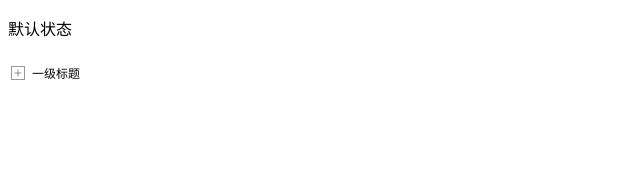
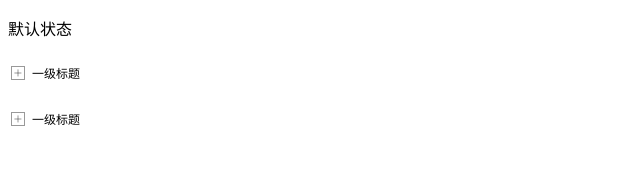
Before and after one commit to edison-tianhe/react-tree-th, a React app: page / in a window 1280 px wide. Shown: the top 196 px of the page, without its empty margins (0-640 px from the left). Built offline with nearby package versions, Linux system fonts and the light colour scheme.

Commit message:
修复了组件之间样式会相互影响的问题/新增部分功能

```diff
--- a/example/index.tsx
+++ b/example/index.tsx
@@ -12,8 +12,8 @@ const ExampleIndexHtml: React.FC<{}> = (props: any) => {
     }, 3000);
   }, [])
 
-  function onLoadData(data) {
-    return new Promise((resolve) => {
+  function onLoadData() {
+    return new Promise<any>((resolve) => {
       setTimeout(() => {
         resolve([
           {
@@ -38,6 +38,16 @@ const ExampleIndexHtml: React.FC<{}> = (props: any) => {
           data={data}
           ref={ref}
           loadData={onLoadData}
+          hoverBgColor={false}
+          onChange={(data) => console.log(data)}
+        />
+        <CustomTree
+          lineColor="red"
+          showLine
+          data={data}
+          ref={ref}
+          hoverBlock="block"
+          loadData={onLoadData}
           onChange={(data) => console.log(data)}
         />
       </div>
--- a/src/index.tsx
+++ b/src/index.tsx
@@ -6,12 +6,13 @@ import React, {
   ForwardRefRenderFunction,
   useImperativeHandle,
   ReactNode,
-  useCallback
+  useCallback,
+  useRef
 } from 'react';
 import {
   CustomTreeProps,
   CustomTreeDataType,
-} from '@/types/index';
+} from './types/index';
 
 import init from '@/tree/init';
 import renderLine from '@/tree/renderLine';
@@ -20,10 +21,13 @@ import styles from '@/styles/index.less';
 
 const CustomTree: ForwardRefRenderFunction<unknown, CustomTreeProps> = ({
   data,
-  lineColor,
-  lineBoxWidth,
+  lineColor = 'rgba(0, 0, 0, 0.4)',
+  expandColor = 'rgba(0, 0, 0, 0.4)',
+  lineBoxWidth = '20px',
+  hoverBgColor = '#e1e1fa',
+  itemStyle = { padding: '4px' },
+  hoverBlock = 'inline',
   itemRender,
-  hoverBgColor,
   showLine = false,
   showExpand = true,
   defaultExpand = true,
@@ -32,6 +36,7 @@ const CustomTree: ForwardRefRenderFunction<unknown, CustomTreeProps> = ({
   onChange,
   onClick,
 }: CustomTreeProps, ref) => {
+  const domRef = useRef<any>();
   const [viewData, setViewData] = useState<CustomTreeDataType[]>([]);
 
   useImperativeHandle(ref, () => ({
@@ -42,16 +47,13 @@ const CustomTree: ForwardRefRenderFunction<unknown, CustomTreeProps> = ({
   }));
 
   useEffect(() => { // *初始化组件参数
-    if (lineColor) {
-      document.querySelector('body').style.setProperty('--rtt-lineColor', lineColor);
+    if (domRef.current) {
+      domRef.current.style.setProperty('--rtt-lineColor', lineColor);
+      domRef.current.style.setProperty('--rtt-expand-color', expandColor);
+      domRef.current.style.setProperty('--rtt-lineBox-width', lineBoxWidth);
+      domRef.current.style.setProperty('--rtt-hover-bgColor', hoverBgColor);
     }
-    if (lineBoxWidth) {
-      document.querySelector('body').style.setProperty('--rtt-lineBox-width', lineBoxWidth);
-    }
-    if (hoverBgColor) {
-      document.querySelector('body').style.setProperty('--rtt-hover-bgColor', hoverBgColor);
-    }
-  }, []);
+  }, [viewData.length]);
 
   useEffect(() => { // *初始化组件数据
     setViewData(init(data, { defaultExpand }));
@@ -93,11 +95,15 @@ const CustomTree: ForwardRefRenderFunction<unknown, CustomTreeProps> = ({
 
       return (
         <Fragment key={id}>
-          <tr className={styles['rtt-tr']}>
+          <tr className={`${styles['rtt-tr']} ${hoverBgColor && hoverBlock === 'block' ? styles['rtt-cursor'] : ''}`}>
             { /* 单元格连接线 */}
             {renderLine(item, { showLine, showExpand, handleExpand, expandStyle })}
             { /* 单元格 */}
-            <td className={styles['rtt-td']} onClick={() => handleClick(item)}>
+            <td
+              className={`${styles['rtt-td']} ${hoverBgColor && hoverBlock === 'inline' ? styles['rtt-cursor'] : ''}`}
+              style={itemStyle}
+              onClick={() => handleClick(item)}
+            >
               {itemRender ? itemRender(item, index, data) : value}
             </td>
           </tr>
@@ -109,7 +115,7 @@ const CustomTree: ForwardRefRenderFunction<unknown, CustomTreeProps> = ({
 
   if (viewData.length) {
     return (
-      <table className={styles['rtt']}>
+      <table className={styles['rtt']} ref={domRef}>
         <tbody>
           {subRender(viewData)}
         </tbody>
--- a/src/styles/index.less
+++ b/src/styles/index.less
@@ -1,10 +1,3 @@
-:root{
-  --rtt-lineColor: rgba(0, 0, 0, 0.4);
-  --rtt-lineBox-width: 20px;
-  --rtt-expand-color: rgba(0, 0, 0, 0.4);
-  --rtt-hover-bgColor: #e1e1fa;
-}
-
 .rtt {
   width: 100%;
   margin: 20px 0;
@@ -91,13 +84,14 @@
 
   .rtt-td {
     flex: 1;
-    padding: 4px;
     font-size: 12px;
-    &:hover {
-      background-color: var(--rtt-hover-bgColor);
-      transition: background-color .3s;
-      cursor: pointer;
-    }
+  }
+}
+.rtt-cursor {
+  &:hover {
+    background-color: var(--rtt-hover-bgColor);
+    transition: background-color .3s;
+    cursor: pointer;
   }
 }
 
```
Also changed, not shown: src/types/index.ts (+7 -1 lines), 1 other file (tests, documents, lock files or other folders).
